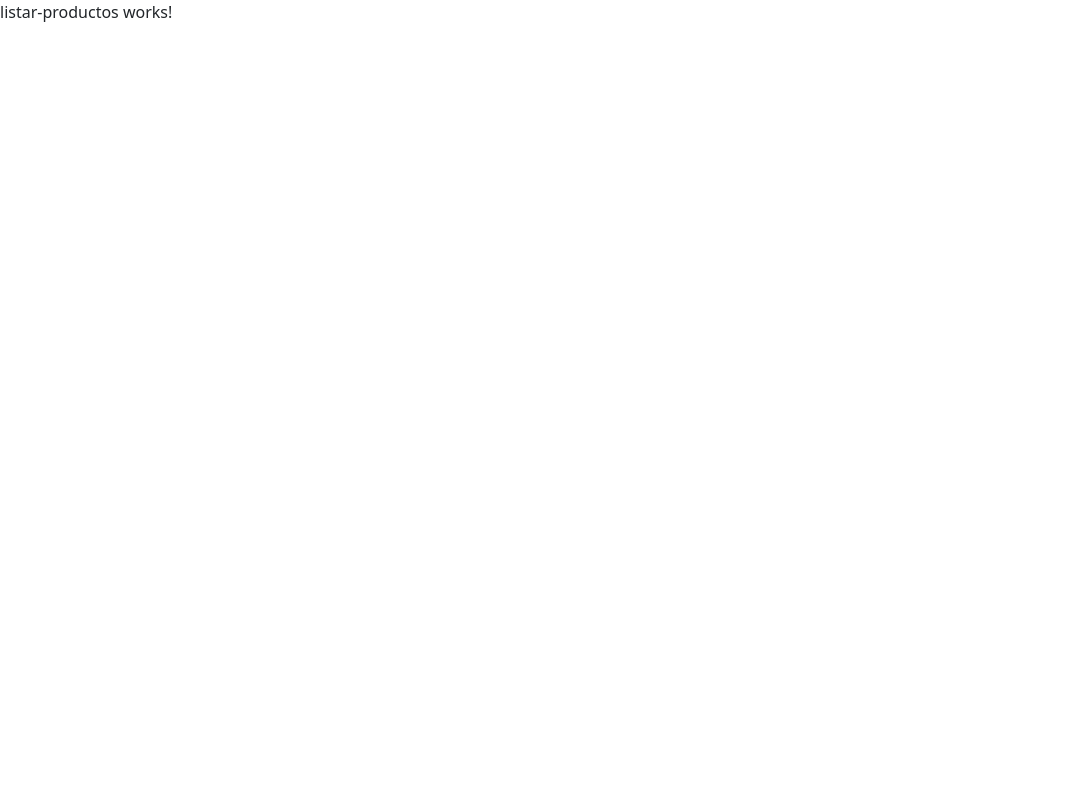
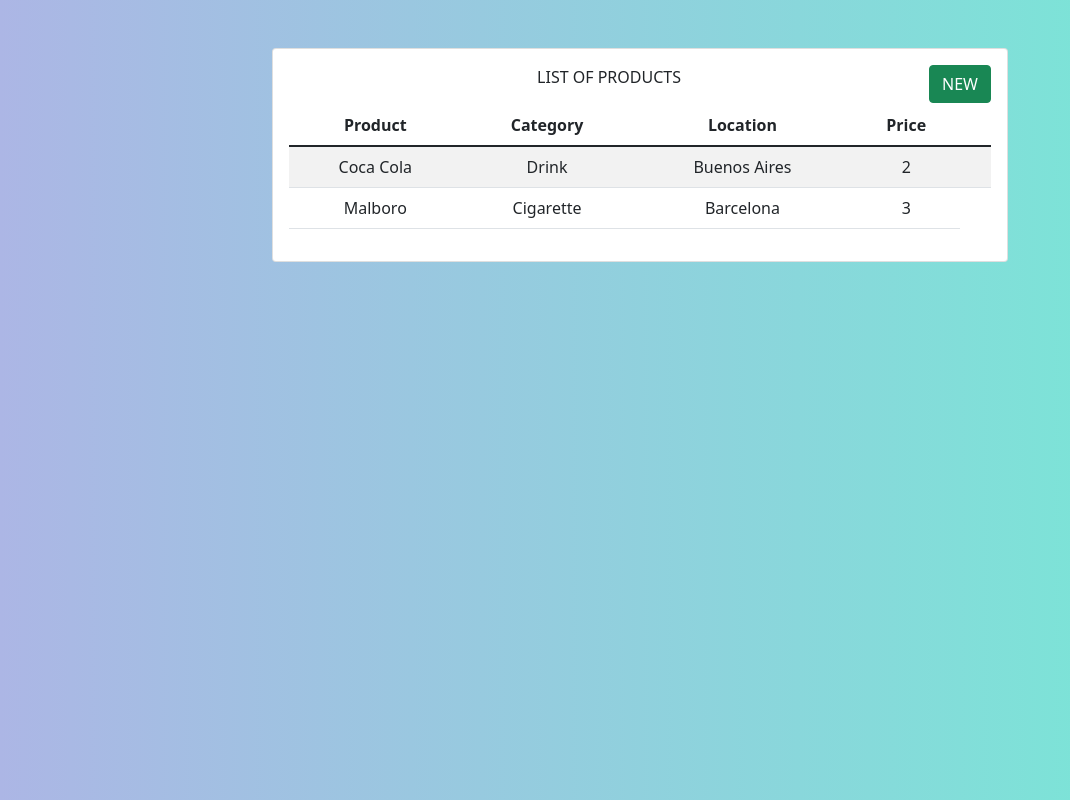
Before and after one commit to AdrianRomeroRamirez/mean-1, an Angular app in the folder cliente/: page / in a window 1280 px wide. Shown: the whole page, without its empty margins (0-1070 px from the left). Built offline with nearby package versions, Linux system fonts and the light colour scheme.

Commit message:
add list of prooduct

```diff
--- a/cliente/src/app/components/listar-productos/listar-productos.component.html
+++ b/cliente/src/app/components/listar-productos/listar-productos.component.html
@@ -1 +1,38 @@
-<p>listar-productos works!</p>
+<div class="container mt-5">
+  <div class="row">
+    <div class="col-lg-8 offset-lg-2">
+      <div class="card">
+        <div class="card-body text-center">
+          <span>LIST OF PRODUCTS</span>
+          <button class="btn btn-success float-end">NEW</button>
+          <table class="table table-striped mt-3">
+            <thead>
+              <tr>
+                <th scope="col">Product</th>
+                <th scope="col">Category</th>
+                <th scope="col">Location</th>
+                <th scope="col">Price</th>
+                <th scope="col"></th>
+              </tr>
+            </thead>
+            <tbody>
+              <tr>
+                <td>Coca Cola</td>
+                <td>Drink</td>
+                <td>Buenos Aires</td>
+                <td>2</td>
+                <td></td>
+              </tr>
+              <tr>
+                <td>Malboro</td>
+                <td>Cigarette</td>
+                <td>Barcelona</td>
+                <td>3</td>
+              </tr>
+            </tbody>
+          </table>
+        </div>
+      </div>
+    </div>
+  </div>
+</div>
--- a/cliente/src/styles.css
+++ b/cliente/src/styles.css
@@ -1,2 +1,16 @@
 /* You can add global styles to this file, and also import other style files */
 @import "../node_modules/bootstrap/dist/css/bootstrap.min.css";
+
+body {
+  background: #74ebd5; /* fallback for old browsers */
+  background: -webkit-linear-gradient(
+    to right,
+    #acb6e5,
+    #74ebd5
+  ); /* Chrome 10-25, Safari 5.1-6 */
+  background: linear-gradient(
+    to right,
+    #acb6e5,
+    #74ebd5
+  ); /* W3C, IE 10+/ Edge, Firefox 16+, Chrome 26+, Opera 12+, Safari 7+ */
+}
```
